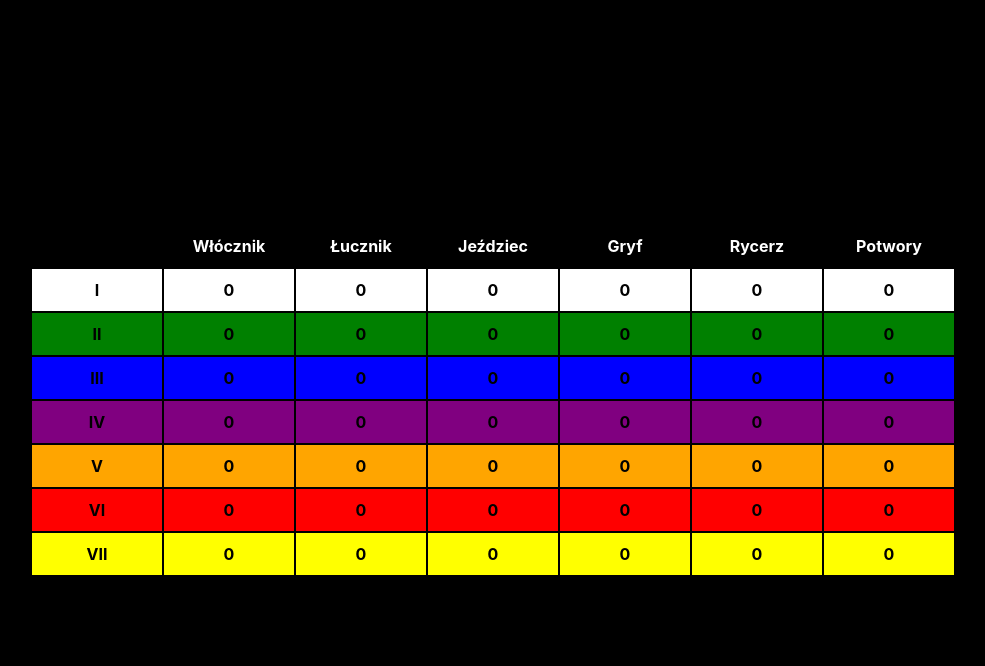
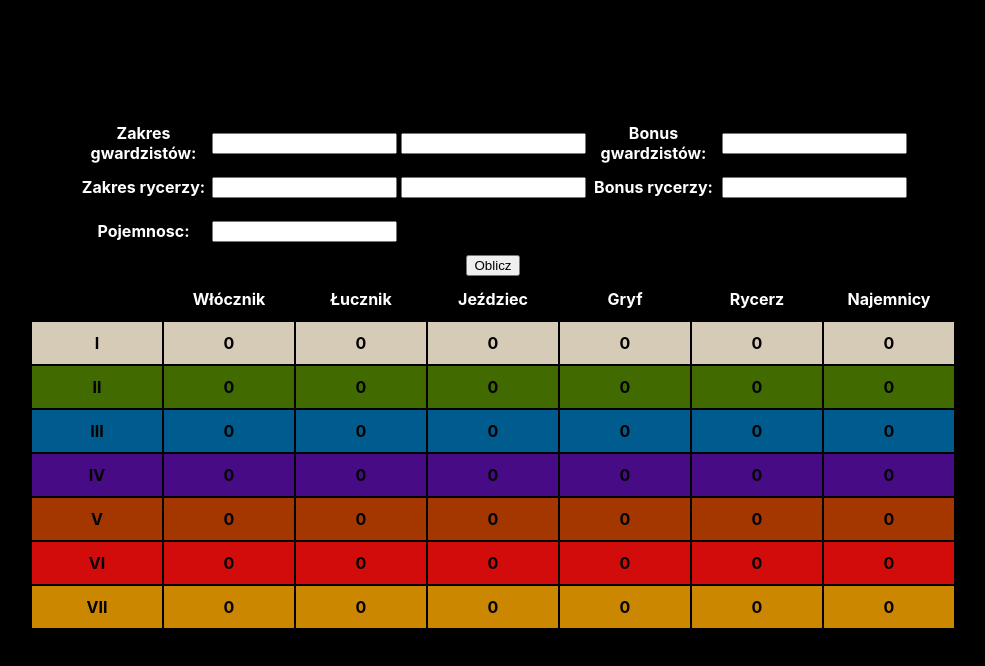
Before and after one commit to przemekpia/TBCalculator, a React (Create React App) app: page / in a window 1280 px wide. Shown: the top 666 px of the page, without its empty margins (147-1132 px from the left). Built offline with nearby package versions, Linux system fonts and the light colour scheme.

Commit message:
input table + color changed

```diff
--- a/src/App.js
+++ b/src/App.js
@@ -10,6 +10,59 @@ function App() {
         height: "100vh",
         width: "100vw",
         color: "white",
+      }}
+    >
+      <div
+        style={{
+          display: "flex",
+          alignItems: "center",
+          justifyContent: "center",
+          paddingTop:"15vh"
+        }}
+      >
+        <table>
+          <tbody>
+            <tr>
+              <th>Zakres gwardzistów:</th>
+              <th>
+                <input></input>
+              </th>
+              <th>
+                <input></input>
+              </th>
+              <th>Bonus gwardzistów:</th>
+              <th>
+                <input></input>
+              </th>
+            </tr>
+            <tr>
+              <th>Zakres rycerzy:</th>
+              <th>
+                <input></input>
+              </th>
+              <th>
+                <input></input>
+              </th>
+              <th>Bonus rycerzy:</th>
+              <th>
+                <input></input>
+              </th>
+            </tr>
+            <tr>
+              <th>Pojemnosc:</th>
+              <th>
+                <input></input>
+              </th>
+            </tr>
+          </tbody>
+        </table>
+      </div>
+
+      <div>
+        <button>Oblicz</button>
+      </div>
+      <div
+        style={{
           display: "flex",
           alignItems: "center",
           justifyContent: "center",
@@ -24,11 +77,11 @@ function App() {
               <th>Jeździec</th>
               <th>Gryf</th>
               <th>Rycerz</th>
-            <th>Potwory</th>
+              <th>Najemnicy</th>
             </tr>
           </thead>
           <tbody>
-          <tr style={{backgroundColor: "white", color: "black"}}>
+            <tr style={{ backgroundColor: "#d6cbb7", color: "black" }}>
               <th>I</th>
               <th>0</th>
               <th>0</th>
@@ -37,7 +90,7 @@ function App() {
               <th>0</th>
               <th>0</th>
             </tr>
-          <tr style={{backgroundColor: "green", color: "black"}}>
+            <tr style={{ backgroundColor: "#416b00", color: "black" }}>
               <th>II</th>
               <th>0</th>
               <th>0</th>
@@ -46,7 +99,7 @@ function App() {
               <th>0</th>
               <th>0</th>
             </tr>
-          <tr style={{backgroundColor: "blue", color: "black"}}>
+            <tr style={{ backgroundColor: "#005b8f", color: "black" }}>
               <th>III</th>
               <th>0</th>
               <th>0</th>
@@ -55,7 +108,7 @@ function App() {
               <th>0</th>
               <th>0</th>
             </tr>
-          <tr style={{backgroundColor: "purple", color: "black"}}>
+            <tr style={{ backgroundColor: "#470b85", color: "black" }}>
               <th>IV</th>
               <th>0</th>
               <th>0</th>
@@ -64,7 +117,7 @@ function App() {
               <th>0</th>
               <th>0</th>
             </tr>
-          <tr style={{backgroundColor: "orange", color: "black"}}>
+            <tr style={{ backgroundColor: "#a43700", color: "black" }}>
               <th>V</th>
               <th>0</th>
               <th>0</th>
@@ -73,7 +126,7 @@ function App() {
               <th>0</th>
               <th>0</th>
             </tr>
-          <tr style={{backgroundColor: "red", color: "black"}}>
+            <tr style={{ backgroundColor: "#d20c0b", color: "black" }}>
               <th>VI</th>
               <th>0</th>
               <th>0</th>
@@ -82,7 +135,7 @@ function App() {
               <th>0</th>
               <th>0</th>
             </tr>
-          <tr style={{backgroundColor: "yellow", color: "black"}}>
+            <tr style={{ backgroundColor: "#cb8700", color: "black" }}>
               <th>VII</th>
               <th>0</th>
               <th>0</th>
@@ -94,6 +147,7 @@ function App() {
           </tbody>
         </table>
       </div>
+    </div>
   );
 }
 
```
Lines whose indentation alone changed are shown as unchanged.
